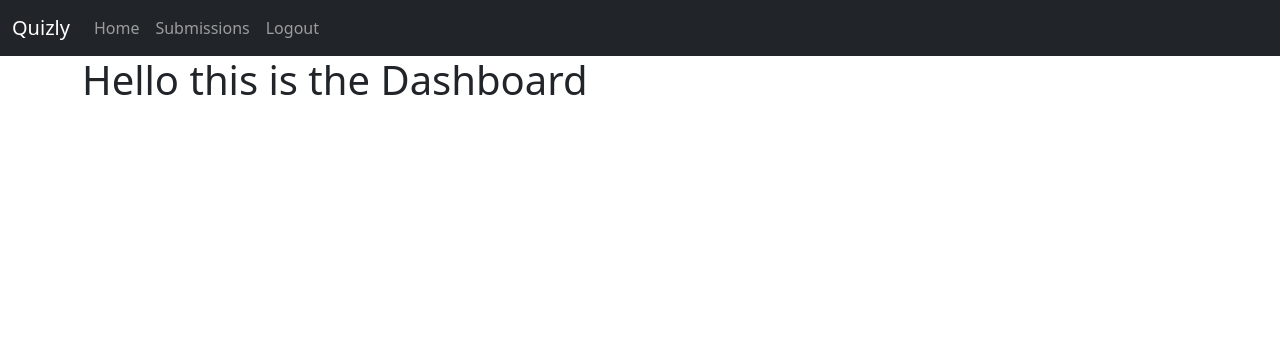
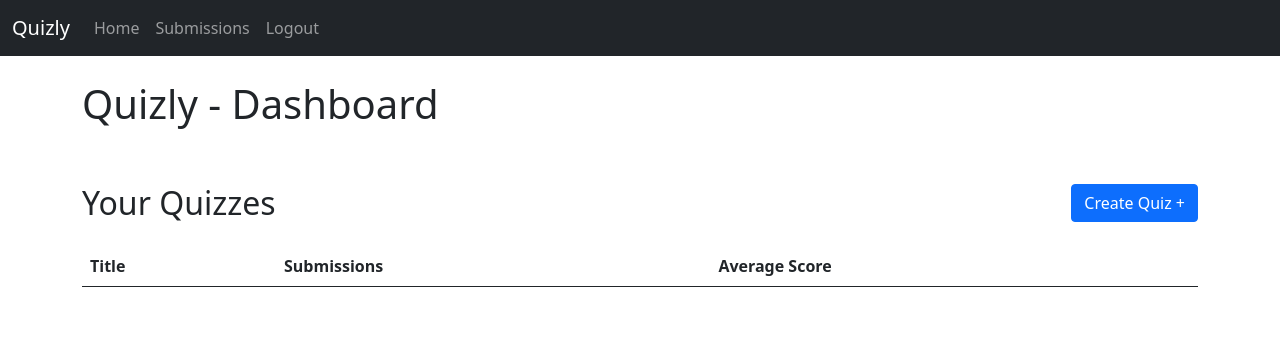
Before and after one commit to bstanton773/kekambas-91_quizly_express, a Node project: template src/templates/views/dashboard.ejs in a window 1280 px wide. Shown: the top 356 px of the page. Run offline with Node 20 templates, Linux system fonts and the light colour scheme; the template is opened without the code that fills it, so the values that code supplies are empty.

Commit message:
Update dashboard to show verifiedUser's quizzes

```diff
--- a/src/routes/dashboard/dashboard.view.js
+++ b/src/routes/dashboard/dashboard.view.js
@@ -1,3 +1,3 @@
 module.exports = async (req, res) => {
-    res.render('dashboard');
+    res.render('dashboard', { user: req.verifiedUser.user });
 }
--- a/src/templates/views/dashboard.ejs
+++ b/src/templates/views/dashboard.ejs
@@ -1,7 +1,39 @@
 <%- include('../partials/header.ejs') %>
 
 <div class="container">
-    <h1>Hello this is the Dashboard</h1>
+    <h1 class="my-4">Quizly - Dashboard</h1>
+    <div class="d-flex justify-content-between align-items-center mt-5 mb-3">
+        <h2 class="my-2">Your Quizzes</h2>
+        <a href="/" class="btn btn-primary">Create Quiz +</a>
+    </div>
+    <table class="table tabler-bordered">
+        <thead>
+            <tr>
+                <th scope="col">Title</th>
+                <th scope="col">Submissions</th>
+                <th scope="col">Average Score</th>
+            </tr>
+        </thead>
+        <tbody>
+            <% for (const quiz of user.quizzes) { %>
+                <tr>
+                    <td>
+                        <a href="/quiz/<%= quiz.slug %>"><strong><%= quiz.title %></strong></a>
+                        <br>
+                        <small><%= quiz.description %></small>
+                    </td>
+                    <td>
+                        <%= quiz.submissions.length %>
+                    </td>
+                    <td>
+                        <% if (quiz.avgScore) { %>
+                            <%= quiz.avgScore.toFixed(2) %>
+                        <% } %>
+                    </td>
+                </tr>
+            <% } %>
+        </tbody>
+    </table>
 </div>
 
 <%- include('../partials/footer.ejs') %>
```
